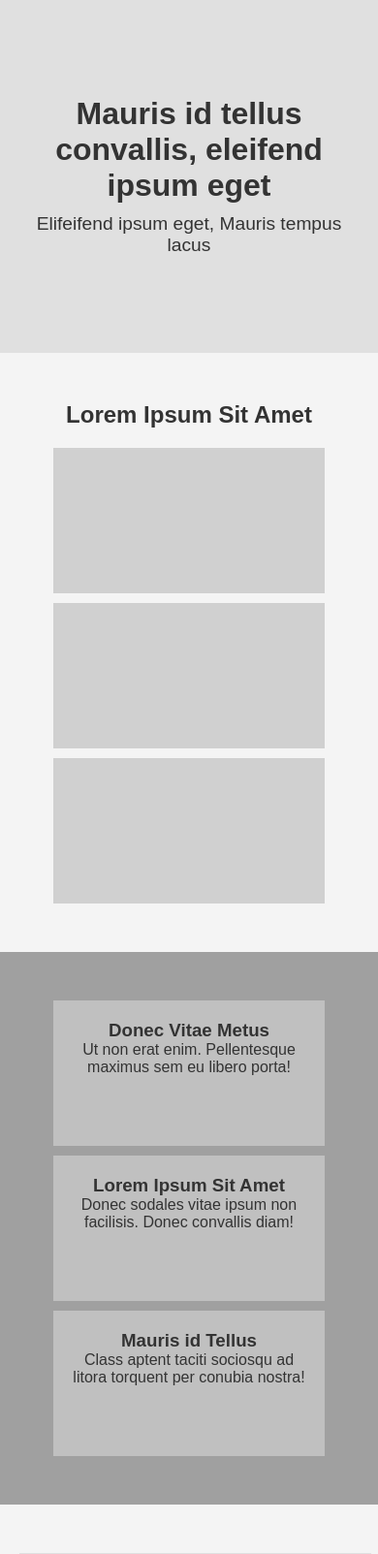
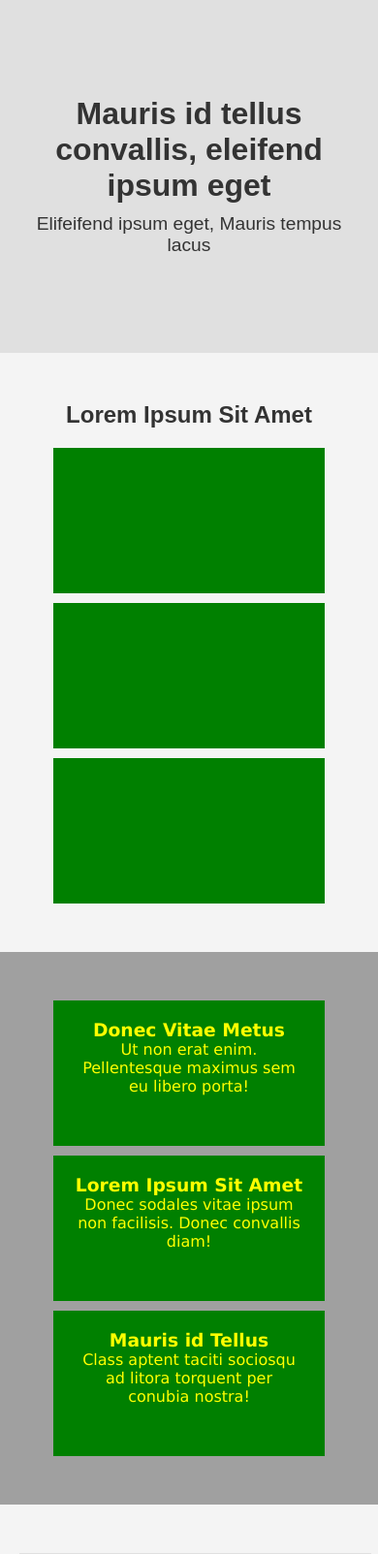
Before and after one commit to profMoises/91133, a PHP site: page /Display02/display02.html in a window 390 px wide. Shown: the part 106-1709 px from the top of the page at 97% size. Run offline with PHP 8.4, Linux system fonts and the light colour scheme.

Commit message:
Update estilo.css

```diff
--- a/Display02/estilo.css
+++ b/Display02/estilo.css
@@ -135,3 +135,11 @@ footer {
         width: 80%; /* Altera a largura das caixas para 80% em telas pequenas */
     }
 }
+
+@media(max-width: 600px){
+    .content .box, .featured .box, p .boxes .box {
+       background-color: green;
+       color: yellow;
+       font-family: 'Lucida Sans', 'Lucida Sans Regular', 'Lucida Grande', 'Lucida Sans Unicode', Geneva, Verdana, sans-serif;
+    }
+}
```
